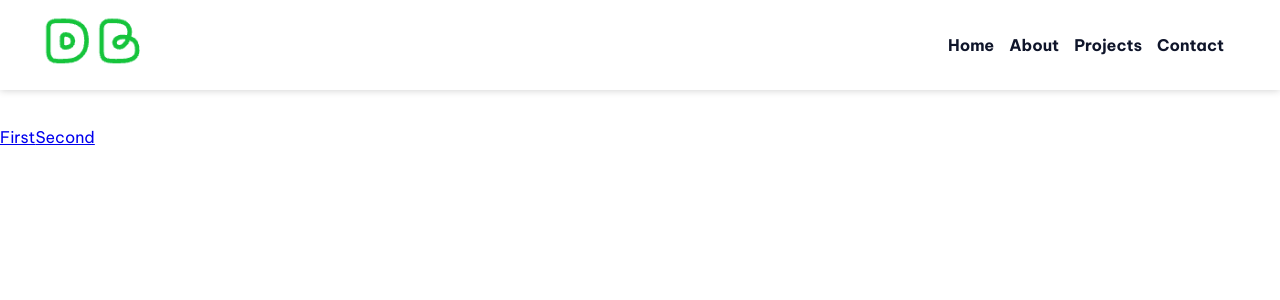
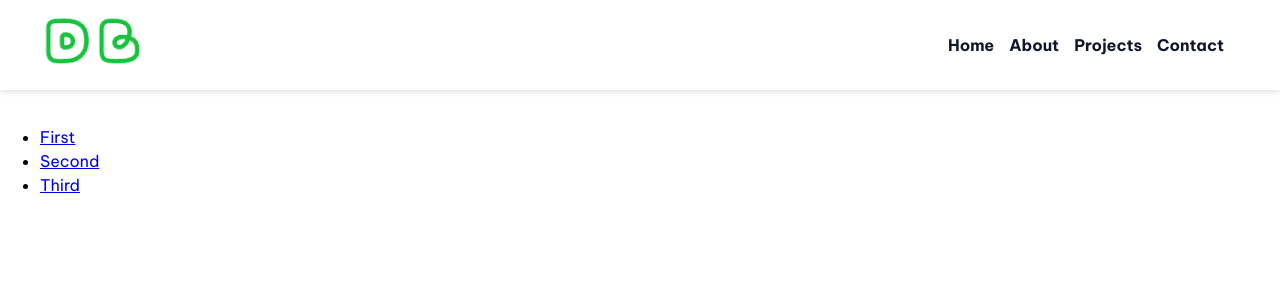
Before and after one commit to dietban19/myportfolio, a React (Create React App) app: page /FEM in a window 1280 px wide. Shown: the top 300 px of the page. Built offline with nearby package versions, Linux system fonts and the light colour scheme.

Commit message:
challenge3

```diff
--- a/src/components/pages/FEM.js
+++ b/src/components/pages/FEM.js
@@ -8,15 +8,26 @@ function FEM() {
       <div>
         <NavBar />
         <div className={styles.container}>
+          <ul>
+            <li>
               <a
                 href="https://vermillion-biscuit-7f29a5.netlify.app"
                 target="_blank"
               >
                 First
               </a>
+            </li>
+            <li>
               <a href="https://main--melodic-stardust-ee46f5.netlify.app/">
                 Second
               </a>
+            </li>
+            <li>
+              <a href="https://main--whimsical-cocada-00df4f.netlify.app/">
+                Third
+              </a>
+            </li>
+          </ul>
         </div>
       </div>
     </div>
```
Lines whose indentation alone changed are shown as unchanged.
